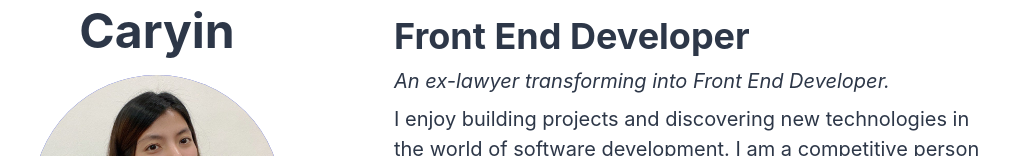
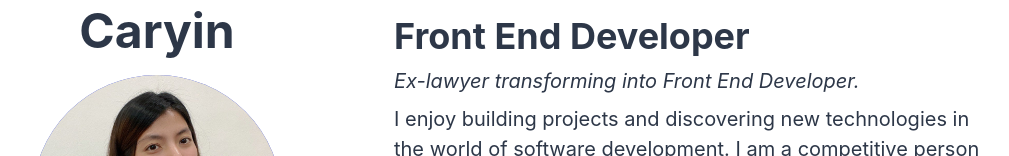
Before and after one commit to Caryin/personal-portfolio, a React (Create React App) app: page / in a window 1280 px wide. Shown: the part 180-336 px from the top of the page, without its empty margins (128-1137 px from the left). Built offline with nearby package versions, Linux system fonts and the light colour scheme.

Commit message:
change intro content

```diff
--- a/src/components/Introduction.js
+++ b/src/components/Introduction.js
@@ -28,7 +28,7 @@ const Introduction = () => {
         Front End Developer
       </Heading>
       <Text as='i' color={fontColor} fontSize='xl'>
-        An ex-lawyer transforming into Front End Developer.
+        Ex-lawyer transforming into Front End Developer.
       </Text>
       <Text color={fontColor} fontSize='xl'>
         I enjoy building projects and discovering new technologies in the world
```
